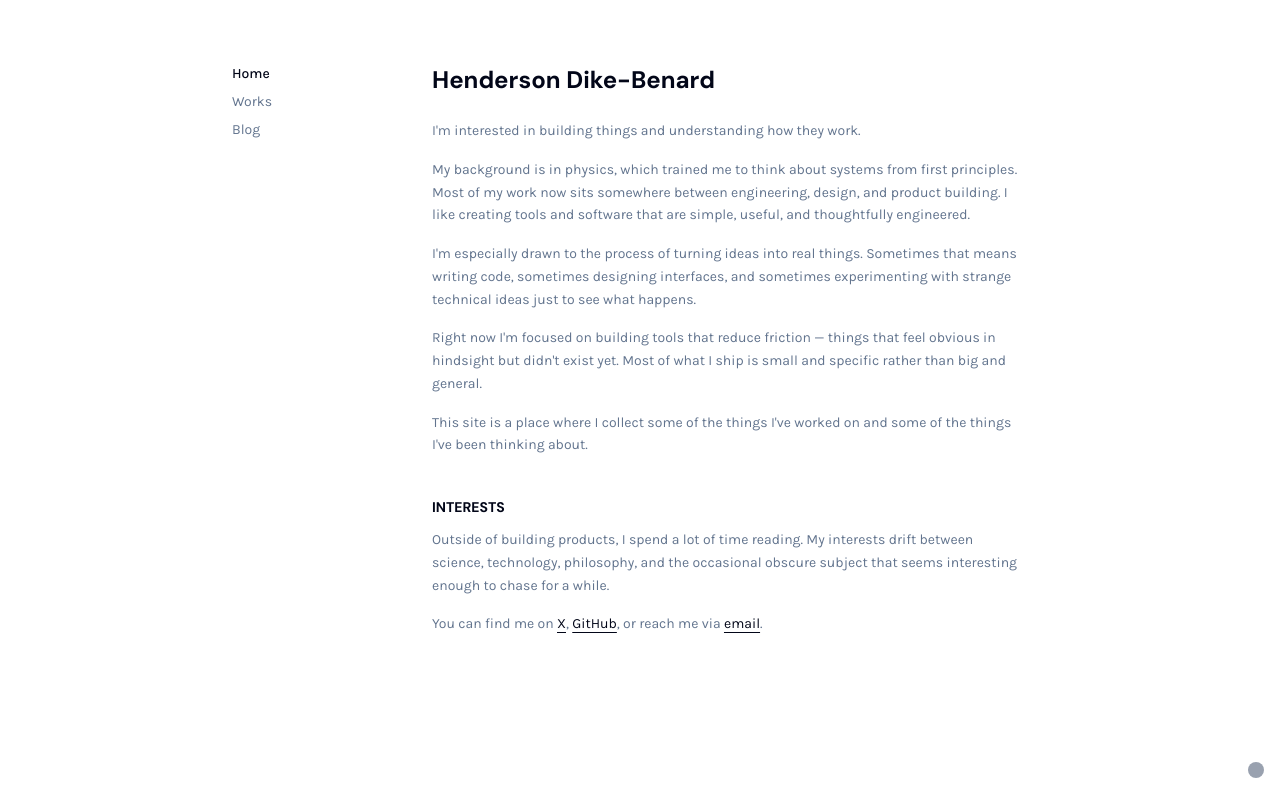
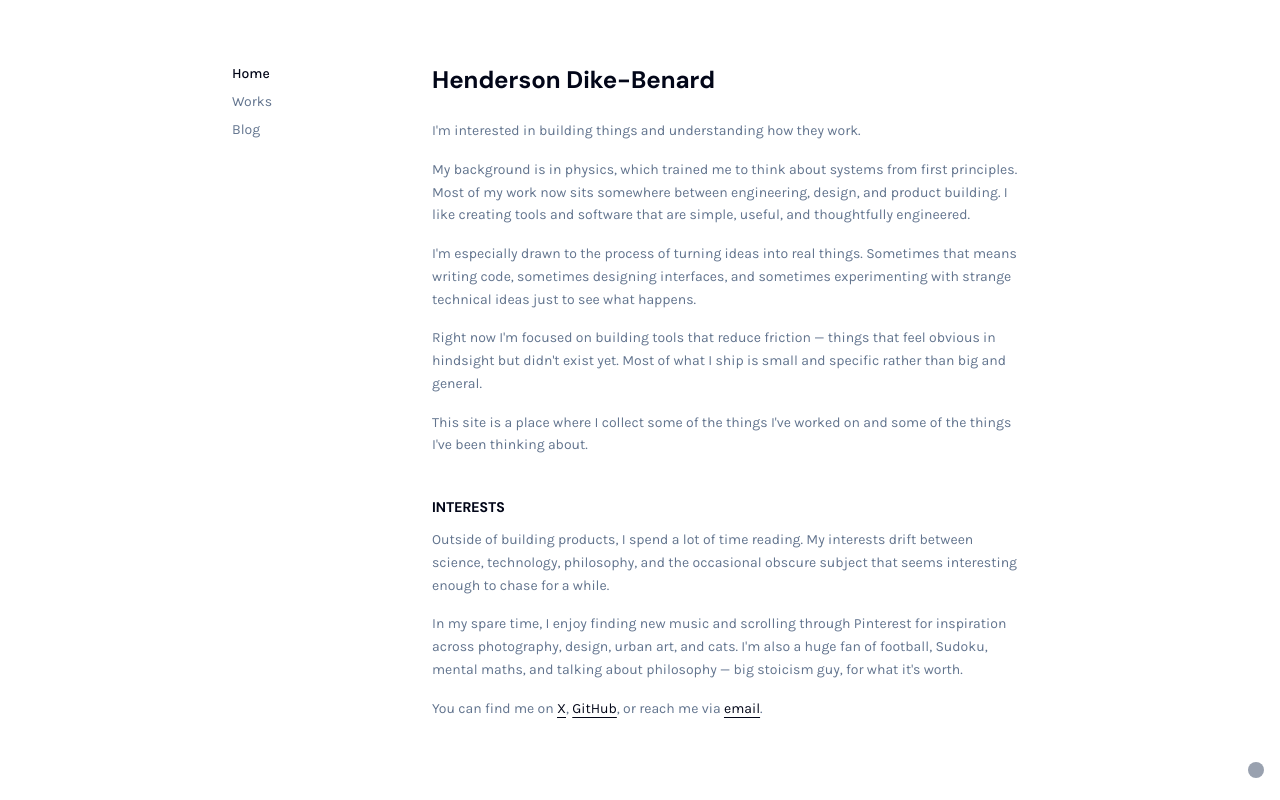
Before and after one commit to Hendo10X/hendo.me, a Next.js app: page / in a window 1280 px wide. Built offline with nearby package versions, Linux system fonts and the light colour scheme.

Commit message:
Add personal interests section to Home page

```diff
--- a/app/page.tsx
+++ b/app/page.tsx
@@ -43,6 +43,13 @@ export default function Home() {
             for a while.
           </p>
           <p>
+            In my spare time, I enjoy finding new music and scrolling through
+            Pinterest for inspiration across photography, design, urban art, and
+            cats. I&apos;m also a huge fan of football, Sudoku, mental maths,
+            and talking about philosophy — big stoicism guy, for what it&apos;s
+            worth.
+          </p>
+          <p>
             You can find me on{" "}
             <Link
               href="https://x.com/boihendo"
```
